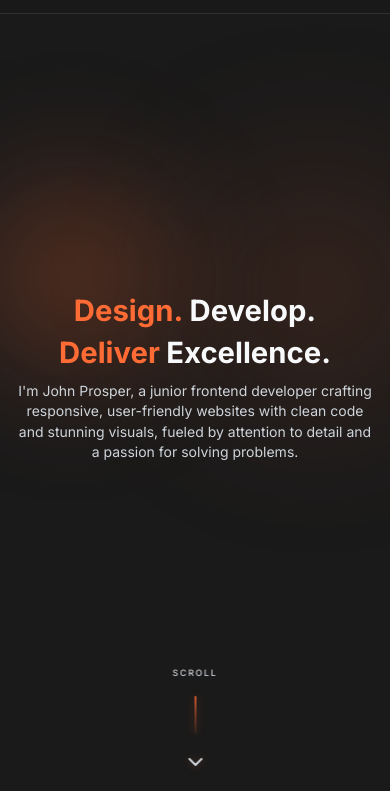
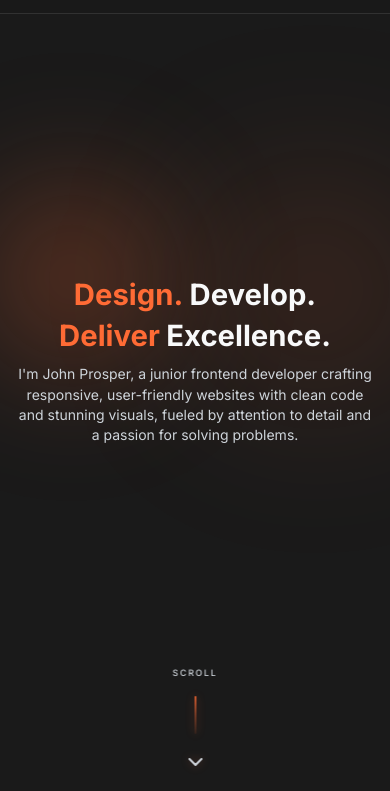
Before and after one commit to codeStackr007/MY-PORTFOLIO-v2, a plain HTML site: page index.html in a window 390 px wide. Shown: the part 53-844 px from the top of the page. Drawn offline with nearby package versions, Linux system fonts and the light colour scheme.

Commit message:
Modified css/styles.css

```diff
--- a/css/styles.css
+++ b/css/styles.css
@@ -290,7 +290,7 @@ h3 {
   position: relative;
   overflow: hidden;
   background: var(--color-extra);
-  padding: clamp(6rem, 15vw, 12rem) 0 var(--space-xl) 0;
+  padding: 14rem 0 var(--space-xl) 0;
   transition: padding-bottom 0.6s cubic-bezier(0.17, 0.04, 0.03, 0.94);
 }
 
@@ -344,7 +344,7 @@ h3 {
   margin: 0 auto;
   position: relative;
   z-index: 2;
-  padding: 0 var(--space-lg);
+  padding: 0 var(--space-md);
 }
 
 .hero__content {
@@ -367,14 +367,14 @@ h3 {
   margin: 0;
   display: flex;
   flex-wrap: wrap;
-  gap: clamp(0.5rem, 2vw, 1rem);
+  gap: clamp(1rem, 2.6vw, 1.6rem);
   animation: fadeInUp 1s cubic-bezier(0.4, 0, 0.2, 1) forwards;
   opacity: 0;
   transform: translateY(30px);
 }
 
 .hero__title h1 {
-  font-size: clamp(2.125rem, 8vw, 8rem);
+  font-size: clamp(2.3rem, 8.5vw, 10rem);
   margin: 0;
 }
 
@@ -851,7 +851,7 @@ h3 {
 
   /* Hero  */
   .hero {
-    padding: clamp(7rem, 15vh, 9rem) 0 clamp(3.5rem, 7vh, 5.5rem) 0;
+    padding: clamp(2.5rem, 5vh, 3.5rem) 0 clamp(2rem, 4vh, 3rem) 0;
   }
 
   .hero__container {
@@ -911,7 +911,7 @@ h3 {
   }
 
   .hero {
-    padding: clamp(6rem, 12vh, 8rem) 0 clamp(3rem, 6vh, 5rem) 0;
+    padding: clamp(2rem, 4vh, 3rem) 0 clamp(1.75rem, 3.5vh, 2.5rem) 0;
   }
 
   .hero__container {
@@ -956,7 +956,7 @@ h3 {
 /* Mobile - 500px and below */
 @media (max-width: 500px) {
   .hero {
-    padding: clamp(5rem, 10vh, 7rem) 0 clamp(2.5rem, 5vh, 4.5rem) 0;
+    padding: clamp(2rem, 4vh, 3rem) 0 clamp(1.75rem, 3.5vh, 2.5rem) 0;
   }
 
   .hero__container {
@@ -1001,7 +1001,7 @@ h3 {
 /* Extra Small Mobile - 400px and below */
 @media (max-width: 400px) {
   .hero {
-    padding: clamp(4rem, 8vh, 6rem) 0 clamp(2rem, 4vh, 4rem) 0;
+    padding: clamp(1rem, 2.5vh, 2rem) 0 clamp(1rem, 2.5vh, 1.5rem) 0;
   }
 
   .hero__container {
```
